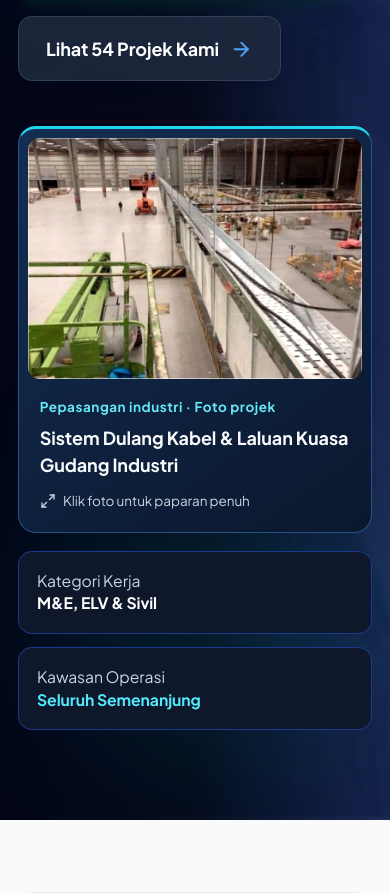
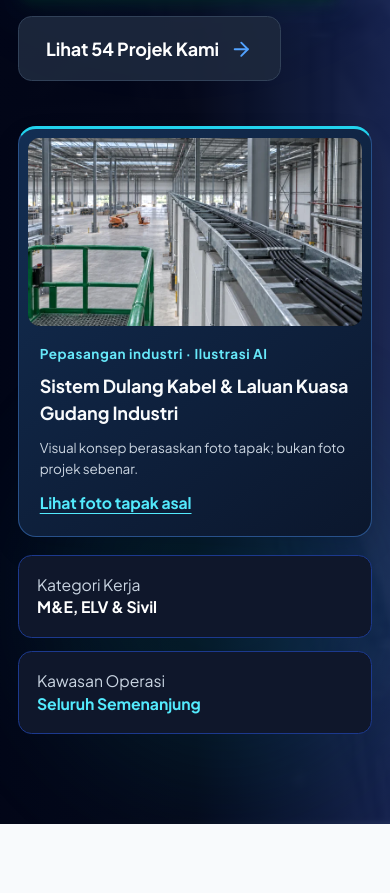
Before and after one commit to apextreasure/SF-Raudhah-Global, a React (Vite) app: page / in a window 390 px wide. Shown: the part 1045-1938 px from the top of the page. Built offline with nearby package versions, Linux system fonts and the light colour scheme.

Commit message:
feat: add illustrated warehouse hero with responsive assets

```diff
--- a/src/pages/HomePage.tsx
+++ b/src/pages/HomePage.tsx
@@ -131,14 +131,39 @@ export const HomePage: React.FC<HomePageProps> = ({
             </div>
 
             <div className="lg:col-span-6 min-w-0">
-              <ProjectPhoto
-                src="/assets/projects/p33-04-warehouse-cable-tray.jpg"
-                title="Sistem Dulang Kabel & Laluan Kuasa Gudang Industri"
-                label="Pepasangan industri · Foto projek"
-                variant="hero"
-                eager
-                onOpen={onOpenLightboxByFile}
-              />
+              <figure className="project-photo project-photo--hero" data-hero-illustration>
+                <a
+                  href="/assets/illustrations/warehouse-hero-1536.webp"
+                  target="_blank"
+                  rel="noopener noreferrer"
+                  className="project-photo__open block"
+                  aria-label="Lihat ilustrasi gudang penuh (tab baharu)"
+                >
+                  <img
+                    src="/assets/illustrations/warehouse-hero-1536.webp"
+                    srcSet="/assets/illustrations/warehouse-hero-768.webp 768w, /assets/illustrations/warehouse-hero-1536.webp 1536w"
+                    sizes="(min-width: 1024px) 50vw, 100vw"
+                    width={1536}
+                    height={864}
+                    fetchPriority="high"
+                    decoding="async"
+                    alt="Ilustrasi AI pemasangan dulang kabel dan kabel kuasa di gudang industri, dengan platform kerja hijau dan jentera angkat jingga."
+                    className="project-photo__image"
+                  />
+                </a>
+                <figcaption className="project-photo__caption">
+                  <span className="project-photo__label">Pepasangan industri · Ilustrasi AI</span>
+                  <p className="project-photo__title">Sistem Dulang Kabel & Laluan Kuasa Gudang Industri</p>
+                  <span className="project-photo__hint">Visual konsep berasaskan foto tapak; bukan foto projek sebenar.</span>
+                  <button
+                    type="button"
+                    onClick={() => onOpenLightboxByFile('assets/projects/p33-04-warehouse-cable-tray.jpg')}
+                    className="mt-3 text-sm font-bold text-cyan-300 underline underline-offset-4 focus-visible:outline focus-visible:outline-2 focus-visible:outline-cyan-300"
+                  >
+                    Lihat foto tapak asal
+                  </button>
+                </figcaption>
+              </figure>
               <div className="grid grid-cols-1 sm:grid-cols-2 gap-3 mt-4 text-sm">
                 <div className="bg-slate-900 p-4 rounded-xl border border-blue-900">
                   <span className="text-slate-300 block">Kategori Kerja</span>
```
Also changed, not shown: public/assets/illustrations/warehouse-hero-1536.webp (added), public/assets/illustrations/warehouse-hero-768.webp (added).
